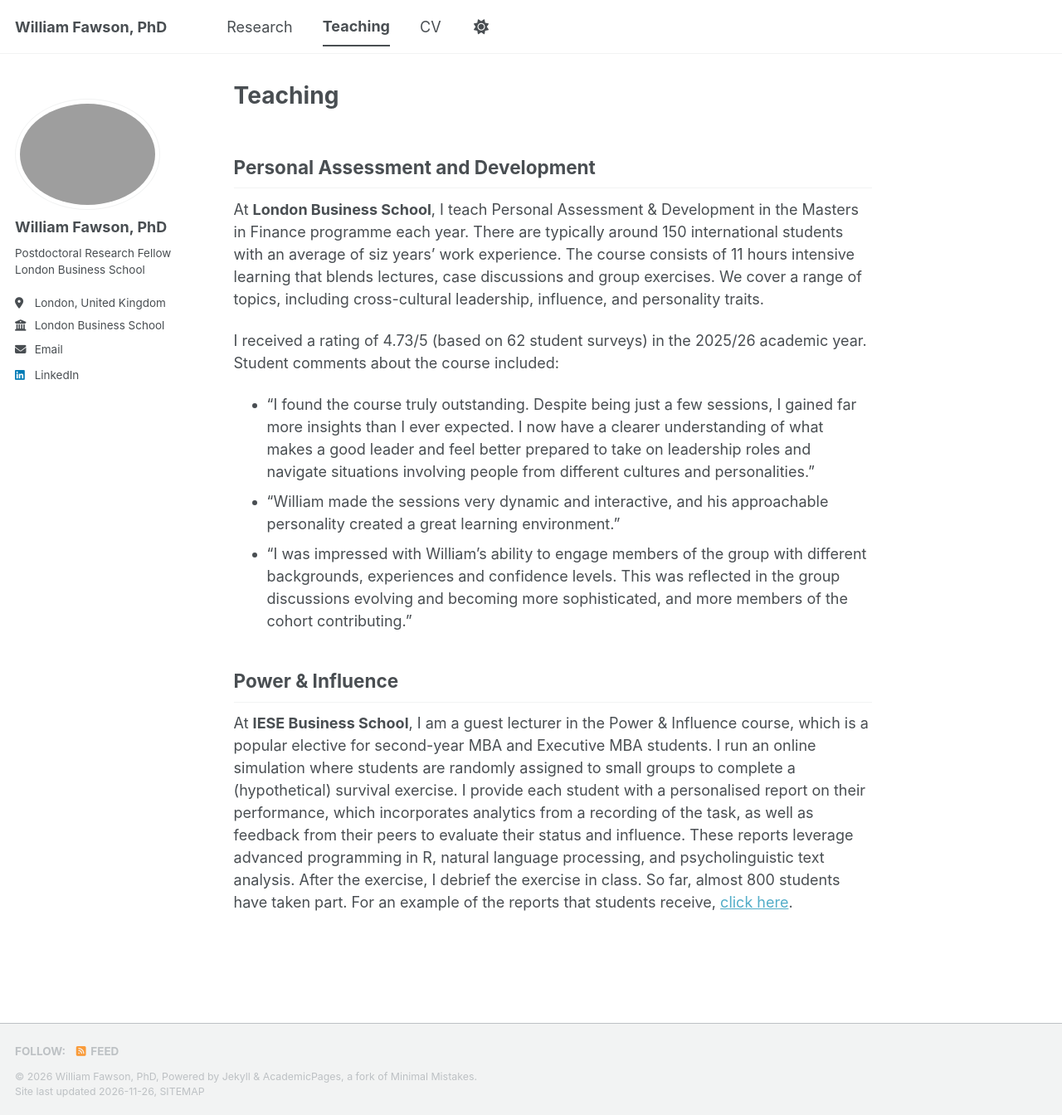
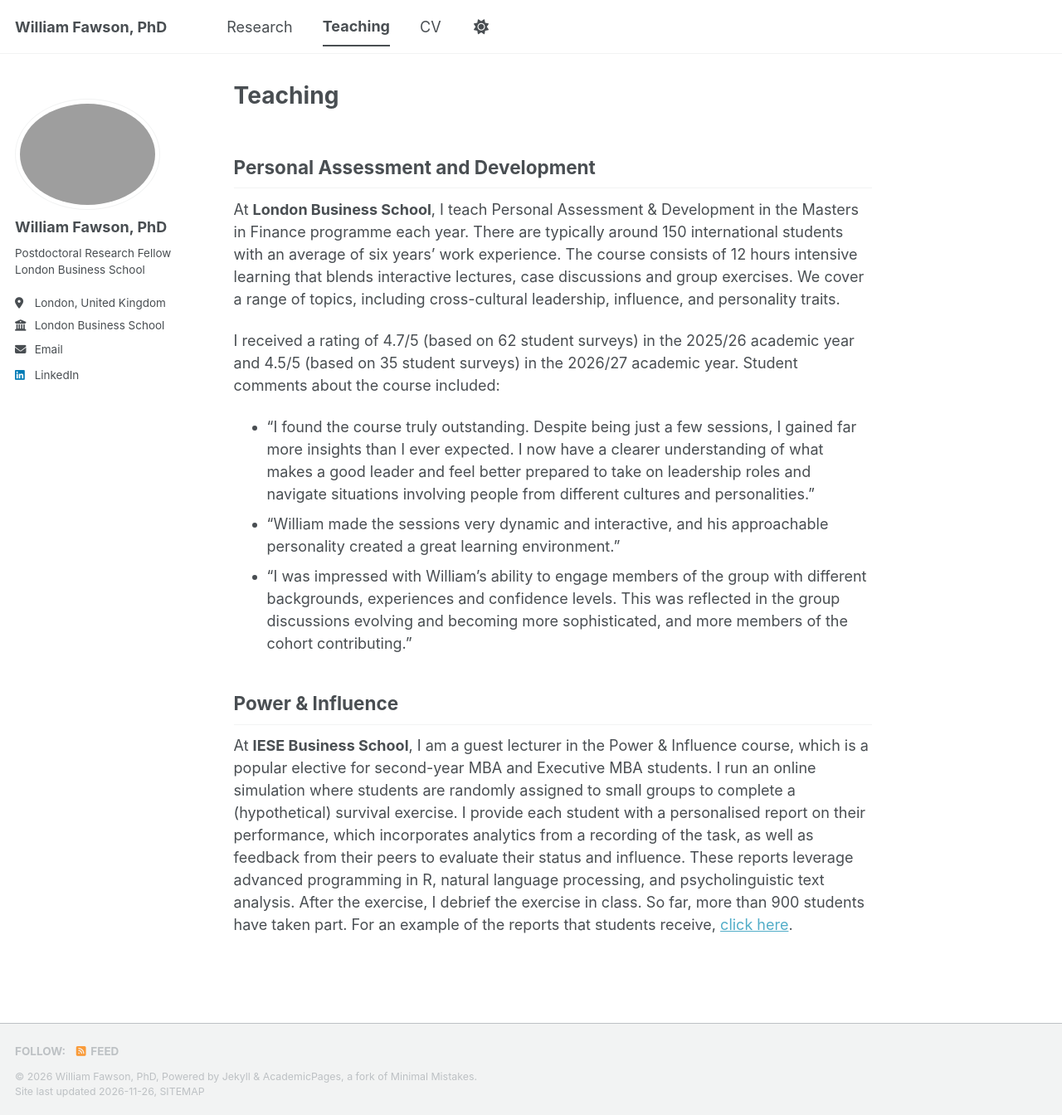
Before and after one commit to williamfawson/williamfawson.github.io, a Jekyll site: the page built from _pages/teaching.md, in a window 1280 px wide and 1344 px high. Shown: the whole window at 83% size. Built offline with Jekyll 4.4.1, drawn with Linux system fonts in a browser that asks for light colours; a style sheet for code colours, icons or effects is not loaded.

Commit message:
Update teaching.md

```diff
--- a/_pages/teaching.md
+++ b/_pages/teaching.md
@@ -6,12 +6,12 @@ author_profile: true
 ---
 
 ## Personal Assessment and Development
-At **London Business School**, I teach Personal Assessment & Development in the Masters in Finance programme each year. There are typically around 150 international students with an average of siz years' work experience. The course consists of 11 hours intensive learning that blends lectures, case discussions and group exercises. We cover a range of topics, including cross-cultural leadership, influence, and personality traits.
+At **London Business School**, I teach Personal Assessment & Development in the Masters in Finance programme each year. There are typically around 150 international students with an average of six years' work experience. The course consists of 12 hours intensive learning that blends interactive lectures, case discussions and group exercises. We cover a range of topics, including cross-cultural leadership, influence, and personality traits.
 
-I received a rating of 4.73/5 (based on 62 student surveys) in the 2025/26 academic year. Student comments about the course included:
+I received a rating of 4.7/5 (based on 62 student surveys) in the 2025/26 academic year and 4.5/5 (based on 35 student surveys) in the 2026/27 academic year. Student comments about the course included:
 - "I found the course truly outstanding. Despite being just a few sessions, I gained far more insights than I ever expected. I now have a clearer understanding of what makes a good leader and feel better prepared to take on leadership roles and navigate situations involving people from different cultures and personalities."
 - "William made the sessions very dynamic and interactive, and his approachable personality created a great learning environment."
 - "I was impressed with William's ability to engage members of the group with different backgrounds, experiences and confidence levels. This was reflected in the group discussions evolving and becoming more sophisticated, and more members of the cohort contributing."
 
 ## Power & Influence
-At **IESE Business School**, I am a guest lecturer in the Power & Influence course, which is a popular elective for second-year MBA and Executive MBA students. I run an online simulation where students are randomly assigned to small groups to complete a (hypothetical) survival exercise. I provide each student with a personalised report on their performance, which incorporates analytics from a recording of the task, as well as feedback from their peers to evaluate their status and influence. These reports leverage advanced programming in R, natural language processing, and psycholinguistic text analysis. After the exercise, I debrief the exercise in class. So far, almost 800 students have taken part. For an example of the reports that students receive, [click here](/files/ExampleZoomReport.pdf).
+At **IESE Business School**, I am a guest lecturer in the Power & Influence course, which is a popular elective for second-year MBA and Executive MBA students. I run an online simulation where students are randomly assigned to small groups to complete a (hypothetical) survival exercise. I provide each student with a personalised report on their performance, which incorporates analytics from a recording of the task, as well as feedback from their peers to evaluate their status and influence. These reports leverage advanced programming in R, natural language processing, and psycholinguistic text analysis. After the exercise, I debrief the exercise in class. So far, more than 900 students have taken part. For an example of the reports that students receive, [click here](/files/ExampleZoomReport.pdf).
```
